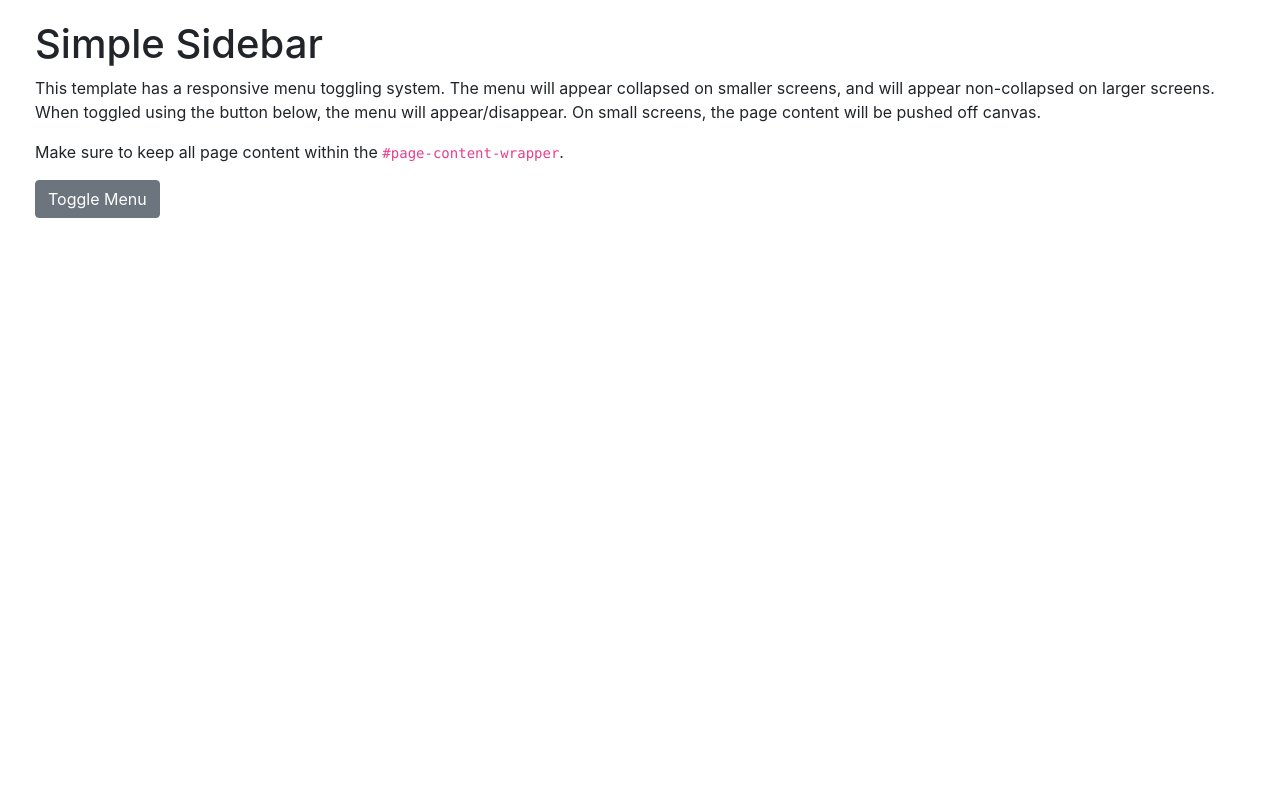
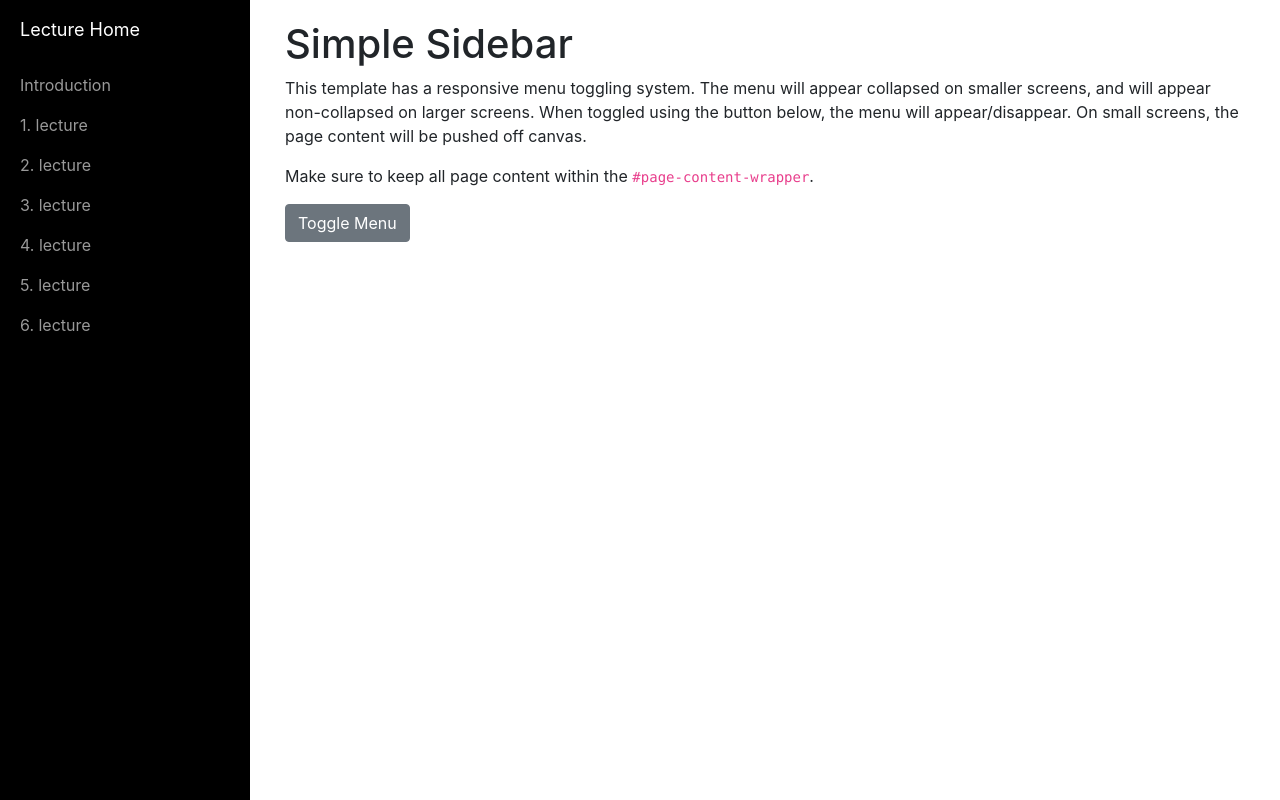
Before and after one commit to aznets/tf, a website: page index.html in a window 1280 px wide. Drawn offline with Linux system fonts and the light colour scheme.

Commit message:
Update index.html

```diff
--- a/index.html
+++ b/index.html
@@ -8,7 +8,7 @@
     <meta name="description" content="">
     <meta name="author" content="">
 
-    <title>Simple Sidebar - Start Bootstrap Template</title>
+    <title>TensorFlow Lecture</title>
 
     <!-- Bootstrap core CSS -->
     <link href="vendor/bootstrap/css/bootstrap.min.css" rel="stylesheet">
@@ -20,36 +20,36 @@
 
 <body>
 
-    <div id="wrapper">
+    <div id="wrapper" class="toggled" >
 
         <!-- Sidebar -->
         <div id="sidebar-wrapper">
             <ul class="sidebar-nav">
                 <li class="sidebar-brand">
-                    <a href="#">
-                        Start Bootstrap
+                    <a href="https://aznets.github.io/Main/">
+                        Lecture Home
                     </a>
                 </li>
                 <li>
-                    <a href="#">Dashboard</a>
+                    <a href="#">Introduction</a>
                 </li>
                 <li>
-                    <a href="#">Shortcuts</a>
+                    <a href="#">1. lecture</a>
                 </li>
                 <li>
-                    <a href="#">Overview</a>
+                    <a href="#">2. lecture</a>
                 </li>
                 <li>
-                    <a href="#">Events</a>
+                    <a href="#">3. lecture</a>
                 </li>
                 <li>
-                    <a href="#">About</a>
+                    <a href="#">4. lecture</a>
                 </li>
                 <li>
-                    <a href="#">Services</a>
+                    <a href="#">5. lecture</a>
                 </li>
                 <li>
-                    <a href="#">Contact</a>
+                    <a href="#">6. lecture</a>
                 </li>
             </ul>
         </div>
```
